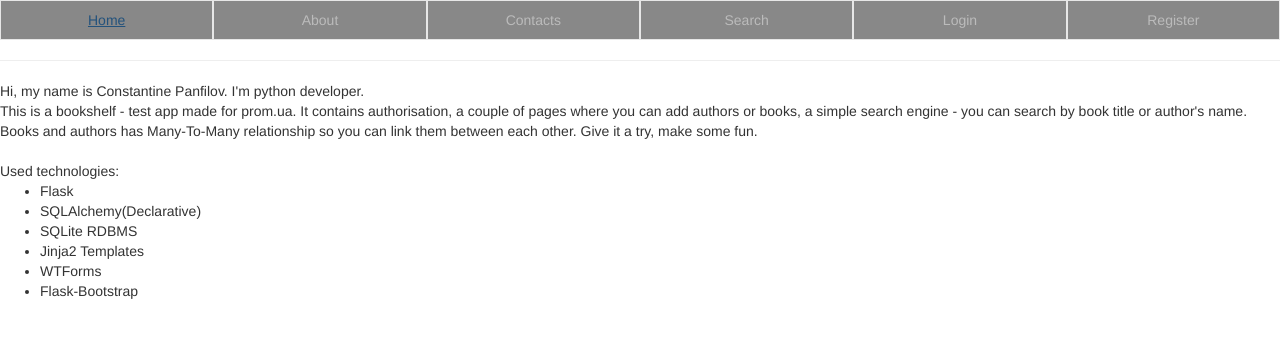
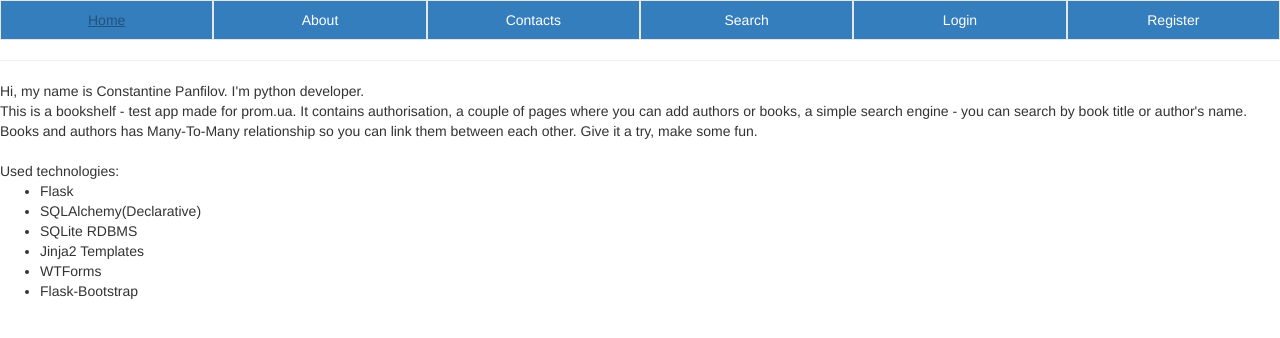
Before and after one commit to Ignalion/bookshelf, a Flask app: page /about in a window 1280 px wide. Shown: the top 338 px of the page. Run offline with Flask 2, Linux system fonts and the light colour scheme; some libraries are stand-ins or nearby versions.

Commit message:
Small style fixes

```diff
--- a/app/static/css/main.css
+++ b/app/static/css/main.css
@@ -29,11 +29,11 @@
 .b-link_menu
 {
 	text-align: center;
-	color: #bbb;
+	color: #fff;
 	cursor: pointer;
 	font-size: 14px;
 	height: 38px;
-	background-color: #888;
+	background-color: #357ebd;
 	line-height: 38px;
 	border: 1px solid #e7e7e7;
 	display: table-cell;
```
